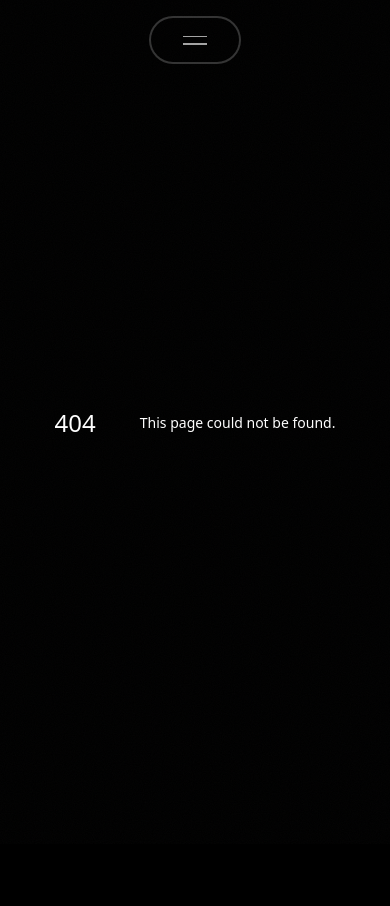
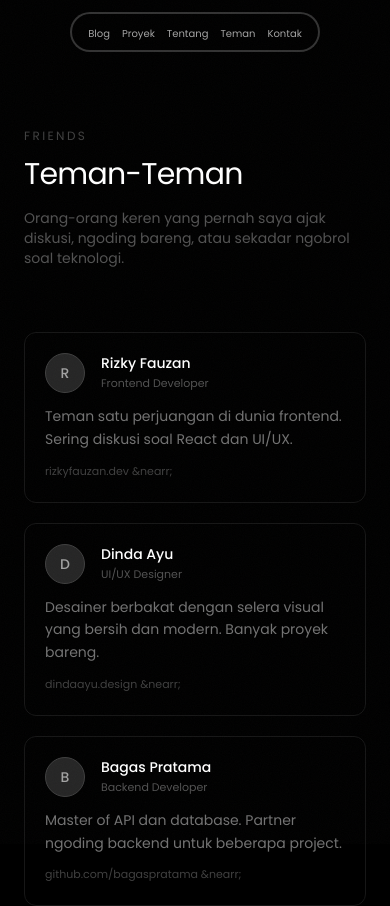
Before and after one commit to SiloKusuma/Portofolioku, a Next.js app: page /friends in a window 390 px wide. Before the commit this address had no page. Shown: the top 906 px of the page. Before the commit the page ends 844 px from the top, so only its background shows below. Built offline with nearby package versions, Linux system fonts and the light colour scheme.

Commit message:
feat: add friends page + responsive navbar without burger menu

```diff
--- /dev/null
+++ b/app/friends/page.tsx
@@ -0,0 +1,58 @@
+import { friends } from "@/lib/friendsData";
+
+export const metadata = {
+  title: "Teman — silokusuma.dev",
+};
+
+export default function FriendsPage() {
+  return (
+    <div className="pt-32 pb-28 px-6">
+      <div className="max-w-3xl mx-auto">
+        <p className="text-xs tracking-[0.2em] uppercase text-neutral-700 mb-3">
+          Friends
+        </p>
+        <h1 className="text-3xl md:text-4xl font-normal tracking-tight text-white mb-4">
+          Teman-Teman
+        </h1>
+        <p className="text-sm text-neutral-600 mb-16">
+          Orang-orang keren yang pernah saya ajak diskusi, ngoding bareng, atau sekadar ngobrol soal teknologi.
+        </p>
+        <div className="grid gap-5 sm:grid-cols-2">
+          {friends.map((friend) => (
+            <div
+              key={friend.name}
+              className="group border border-neutral-900 hover:border-neutral-700 rounded-xl p-5 transition-colors"
+            >
+              <div className="flex items-start gap-4">
+                <div className="shrink-0 w-10 h-10 rounded-full bg-neutral-800 flex items-center justify-center text-sm font-medium text-neutral-400 border border-neutral-700">
+                  {friend.name.charAt(0)}
+                </div>
+                <div className="min-w-0">
+                  <h3 className="text-white font-medium text-sm truncate">
+                    {friend.name}
+                  </h3>
+                  <p className="text-[11px] text-neutral-600 mt-0.5">
+                    {friend.role}
+                  </p>
+                </div>
+              </div>
+              <p className="mt-3 text-sm text-neutral-500 leading-relaxed">
+                {friend.description}
+              </p>
+              {friend.url && (
+                <a
+                  href={friend.url}
+                  target="_blank"
+                  rel="noopener noreferrer"
+                  className="inline-block mt-3 text-[11px] text-neutral-700 hover:text-white transition-colors"
+                >
+                  {friend.url.replace(/^https?:\/\//, "")} &nearr;
+                </a>
+              )}
+            </div>
+          ))}
+        </div>
+      </div>
+    </div>
+  );
+}
--- a/components/Navbar.tsx
+++ b/components/Navbar.tsx
@@ -1,27 +1,24 @@
 "use client";
-
-import { useState } from "react";
 
 const navItems = [
   { label: "Blog", href: "#blog" },
   { label: "Proyek", href: "#projects" },
   { label: "Tentang", href: "#about" },
+  { label: "Teman", href: "/friends" },
   { label: "Kontak", href: "#contact" },
 ];
 
 export default function Navbar() {
-  const [open, setOpen] = useState(false);
-
   return (
-    <header className="fixed top-0 left-0 right-0 z-50 pt-4 md:pt-6 px-4 pointer-events-none">
+    <header className="fixed top-0 left-0 right-0 z-50 pt-3 sm:pt-6 px-3 sm:px-4 pointer-events-none">
       <div className="max-w-fit mx-auto pointer-events-auto">
-        <div className="bg-black border-2 border-white/20 rounded-full px-8 h-12 md:h-14 flex items-center justify-center gap-2 shadow-lg shadow-black/50">
-          <ul className="hidden md:flex items-center gap-8">
+        <div className="bg-black border-2 border-white/20 rounded-full px-4 sm:px-8 h-10 sm:h-14 flex items-center justify-center shadow-lg shadow-black/50">
+          <ul className="flex items-center gap-3 sm:gap-8">
             {navItems.map((item) => (
               <li key={item.label}>
                 <a
                   href={item.href}
-                  className="relative text-sm text-neutral-400 hover:text-white transition-colors duration-300 group"
+                  className="relative text-[10px] sm:text-sm text-neutral-400 hover:text-white transition-colors duration-300 group whitespace-nowrap"
                 >
                   {item.label}
                   <span className="absolute -bottom-1 left-0 w-0 h-[1.5px] bg-white transition-all duration-300 group-hover:w-full" />
@@ -29,36 +26,8 @@ export default function Navbar() {
               </li>
             ))}
           </ul>
-
-          <button
-            className="md:hidden"
-            onClick={() => setOpen(!open)}
-            aria-label="Toggle menu"
-          >
-            <div className="space-y-1.5">
-              <span className="block w-6 h-[1.5px] bg-neutral-400 transition-all" />
-              <span className="block w-6 h-[1.5px] bg-neutral-400 transition-all" />
-            </div>
-          </button>
         </div>
       </div>
-
-      {open && (
-        <div className="md:hidden max-w-fit mx-auto mt-2 pointer-events-auto">
-          <div className="bg-black border-2 border-white/20 rounded-2xl px-6 py-5 space-y-4 shadow-lg shadow-black/50">
-            {navItems.map((item) => (
-              <a
-                key={item.label}
-                href={item.href}
-                onClick={() => setOpen(false)}
-                className="block text-sm text-neutral-400 hover:text-white transition-colors"
-              >
-                {item.label}
-              </a>
-            ))}
-          </div>
-        </div>
-      )}
     </header>
   );
 }
--- /dev/null
+++ b/lib/friendsData.ts
@@ -0,0 +1,44 @@
+export interface Friend {
+  name: string;
+  role: string;
+  description: string;
+  url?: string;
+  avatar?: string;
+}
+
+export const friends: Friend[] = [
+  {
+    name: "Rizky Fauzan",
+    role: "Frontend Developer",
+    description: "Teman satu perjuangan di dunia frontend. Sering diskusi soal React dan UI/UX.",
+    url: "https://rizkyfauzan.dev",
+  },
+  {
+    name: "Dinda Ayu",
+    role: "UI/UX Designer",
+    description: "Desainer berbakat dengan selera visual yang bersih dan modern. Banyak proyek bareng.",
+    url: "https://dindaayu.design",
+  },
+  {
+    name: "Bagas Pratama",
+    role: "Backend Developer",
+    description: "Master of API dan database. Partner ngoding backend untuk beberapa project.",
+    url: "https://github.com/bagaspratama",
+  },
+  {
+    name: "Sari Indah",
+    role: "Mobile Developer",
+    description: "Ahli Flutter dan React Native. Sering sharing insight seputar mobile development.",
+  },
+  {
+    name: "Aditya Saputra",
+    role: "DevOps Engineer",
+    description: "Jago urusan deployment, CI/CD, dan infrastruktur. Kalau server bermasalah, dia solusinya.",
+    url: "https://adityasaputra.dev",
+  },
+  {
+    name: "Naura Rahman",
+    role: "Full Stack Developer",
+    description: "Teman diskusi paling seru soal tech stack dan arsitektur aplikasi.",
+  },
+];
```
